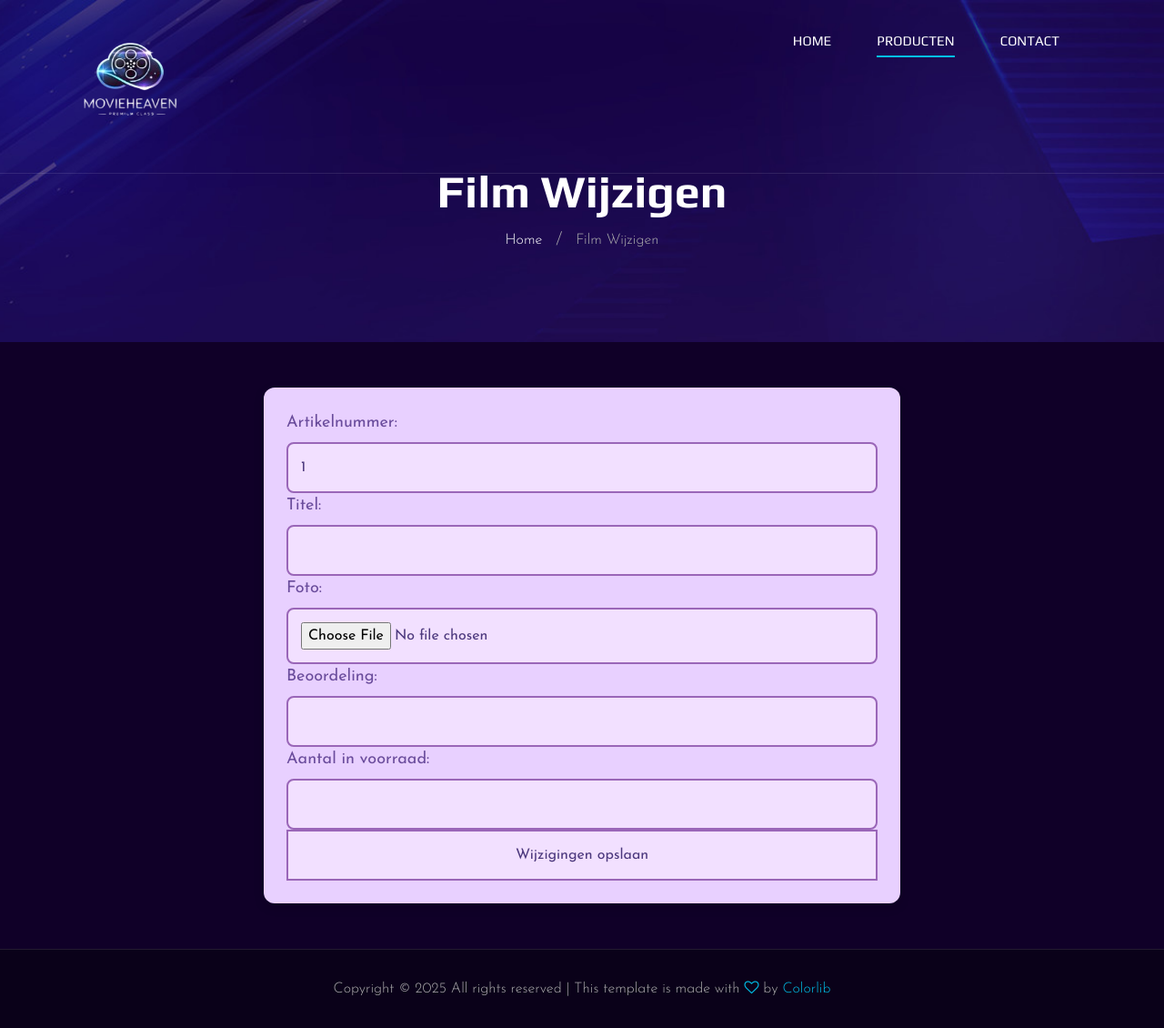
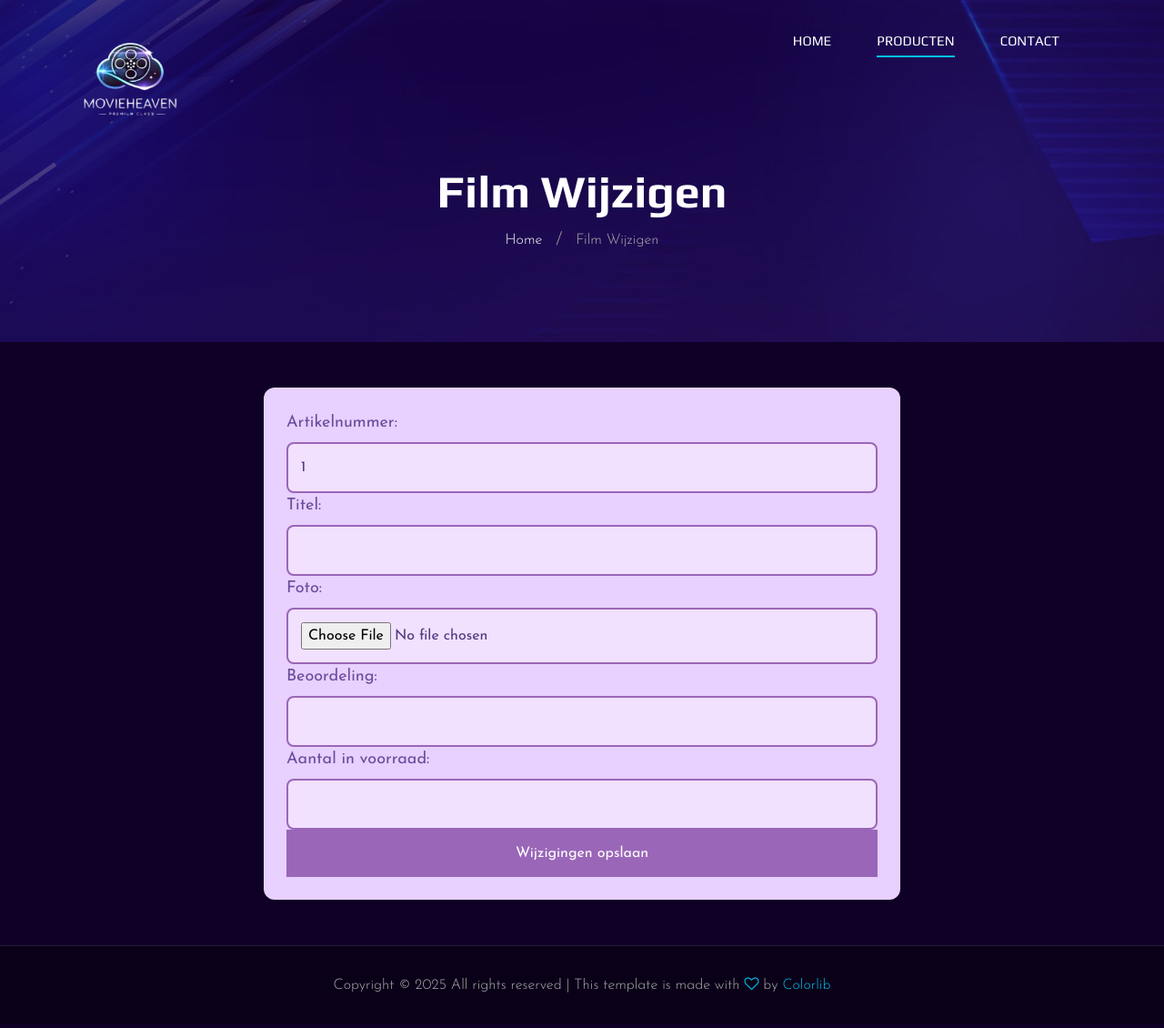
Before and after one commit to Aysetje/Jaarproject-movieheaven, a PHP site: page /filmwijzigen.php?id=1 in a window 1280 px wide. Shown: the whole page at 91% size. Run offline with PHP 8.4, Linux system fonts and the light colour scheme; data that the repository does not hold is empty.

Commit message:
css toevoegen

```diff
--- a/Jaarproject/filmwijzigen.php
+++ b/Jaarproject/filmwijzigen.php
@@ -132,13 +132,26 @@ textarea {
     min-height: 120px;
 }
 
+button {
 
+    background-color: #9A66B8;
+    color: white;
+    border: none;
+    cursor: pointer;
+    font-size: 16px;
+    border-radius: 8px;
+    padding: 14px;
+    transition: background-color 0.3s ease;
 
+}
 
-
-
-
-
+button:hover {
+    background-color: #7C4D9D;
+}
+header {
+    border-bottom: none !important;
+    box-shadow: none !important;
+}
 
      </style>
 
```
